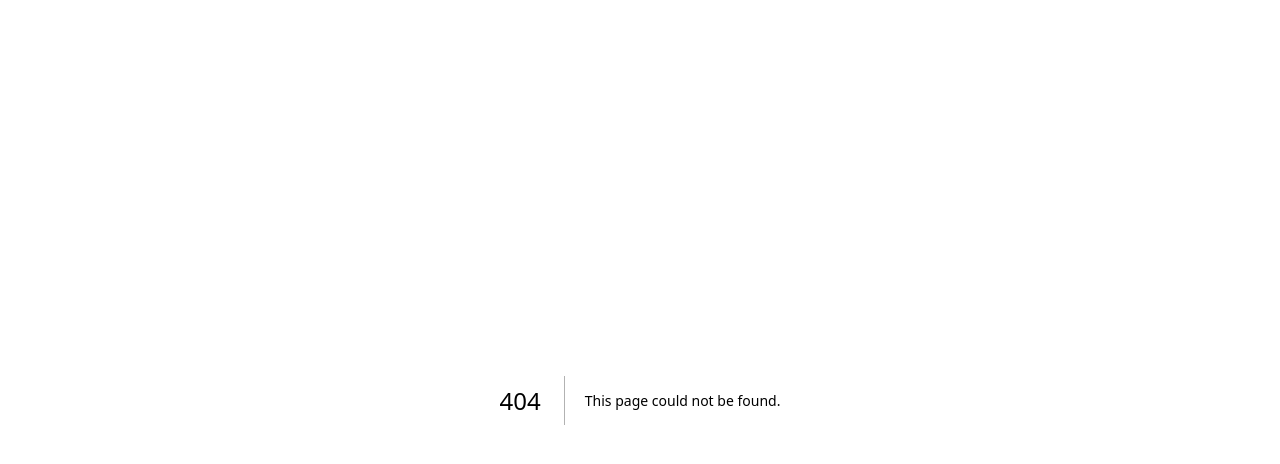
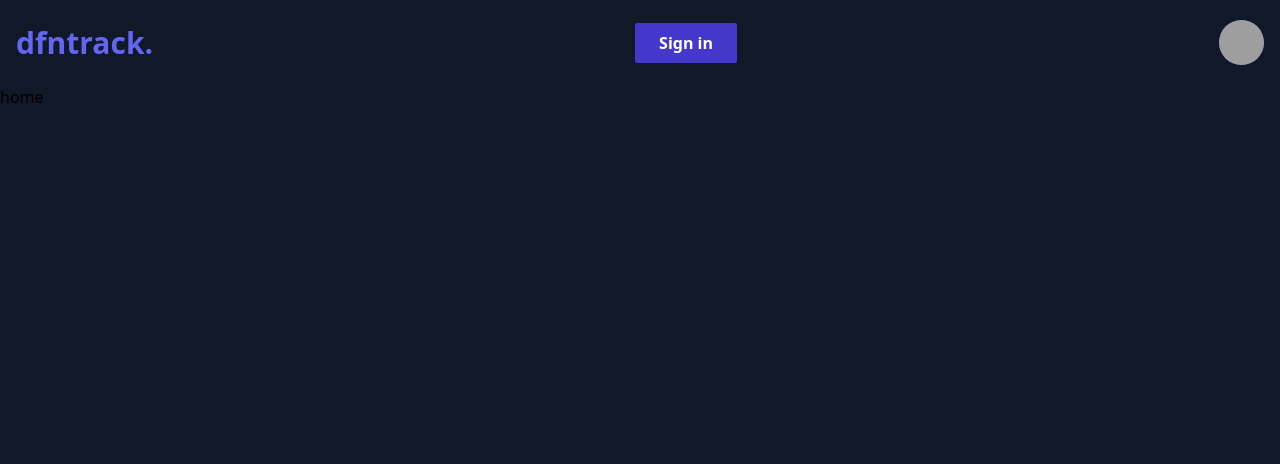
Before and after one commit to kdiffin/diffintrack, a Next.js app in the folder client/: page /home in a window 1280 px wide. Before the commit this address had no page. Shown: the top 464 px of the page. Built offline with nearby package versions, Linux system fonts and the light colour scheme; grey boxes are pictures that could not be loaded.

Commit message:
added layout and homepage

```diff
--- a/client/package.json
+++ b/client/package.json
@@ -11,6 +11,7 @@
   "dependencies": {
     "@clerk/nextjs": "^4.21.8",
     "@clerk/themes": "^1.7.5",
+    "@radix-ui/react-avatar": "^1.0.3",
     "@t3-oss/env-nextjs": "^0.3.1",
     "next": "^13.4.2",
     "react": "18.2.0",
--- a/client/src/components/Homepage.tsx
+++ b/client/src/components/LandingPage.tsx
@@ -2,8 +2,9 @@ import Button, { LinkButton } from "./ui/Button";
 import { FaGithub } from "react-icons/fa";
 import Link from "next/link";
 import { useClerk, useSignIn } from "@clerk/clerk-react";
+import { Avatar } from "@radix-ui/react-avatar";
 
-function Homepage() {
+function LandingPage() {
   return (
     <>
       <header className="bg-transparent py-5">
@@ -50,4 +51,4 @@ function Homepage() {
   );
 }
 
-export default Homepage;
+export default LandingPage;
--- /dev/null
+++ b/client/src/components/Layout.tsx
@@ -0,0 +1,29 @@
+import React, { ComponentType, ReactNode } from "react";
+
+import Navbar from "./Navbar";
+
+function Layout({ children }: { children: React.ReactNode }) {
+  return (
+    <div className="min-h-screen bg-gray-900 ">
+      <Navbar />
+      <main>{children}</main>
+    </div>
+  );
+}
+
+// HOC for layout
+interface WithLayoutProps {
+  children: ReactNode;
+}
+
+const withLayout = <P extends object>(WrappedComponent: ComponentType<P>) => {
+  const WithLayout: React.FC<P & WithLayoutProps> = (props) => (
+    <Layout>
+      <WrappedComponent {...props} />
+    </Layout>
+  );
+
+  return WithLayout;
+};
+
+export default withLayout;
--- a/client/src/components/Navbar.tsx
+++ b/client/src/components/Navbar.tsx
@@ -2,13 +2,15 @@ import React from "react";
 import Button, { LinkButton } from "./ui/Button";
 import Link from "next/link";
 import { useClerk } from "@clerk/clerk-react";
+import Avatar from "../components/ui/Avatar";
 
 function Navbar() {
   return (
     <header className="bg-transparent py-5">
       <nav className="container mx-auto flex items-center justify-between px-4">
-        <h1 className="text-3xl font-bold">dfntrack.</h1>
+        <h1 className="text-3xl font-bold text-indigo-500">dfntrack.</h1>
         <LinkButton href="/home">Sign in</LinkButton>
+        <Avatar />
       </nav>
     </header>
   );
--- /dev/null
+++ b/client/src/pages/home.tsx
@@ -0,0 +1,8 @@
+import React from "react";
+import withLayout from "~/components/Layout";
+
+function home() {
+  return <div>home</div>;
+}
+
+export default withLayout(home);
--- a/client/src/pages/index.tsx
+++ b/client/src/pages/index.tsx
@@ -1,6 +1,6 @@
 import Head from "next/head";
 import Link from "next/link";
-import Homepage from "~/components/Homepage";
+import LandingPage from "~/components/LandingPage";
 import Navbar from "~/components/Navbar";
 import { useRouter } from "next/router";
 import { useAuth, useUser } from "@clerk/clerk-react";
@@ -8,21 +8,21 @@ import { useAuth, useUser } from "@clerk/clerk-react";
 import { getAuth, buildClerkProps } from "@clerk/nextjs/server";
 import { GetServerSideProps } from "next";
 
-export const getServerSideProps: GetServerSideProps = async (ctx) => {
-  const { userId } = getAuth(ctx.req);
+// export const getServerSideProps: GetServerSideProps = async (ctx) => {
+//   const { userId } = getAuth(ctx.req);
 
-  if (userId) {
-    return {
-      redirect: {
-        destination: "/home",
-        permanent: false,
-      },
-    };
-  }
-  return { props: { ...buildClerkProps(ctx.req) } };
-};
+//   if (userId) {
+//     return {
+//       redirect: {
+//         destination: "/home",
+//         permanent: false,
+//       },
+//     };
+//   }
+//   return { props: { ...buildClerkProps(ctx.req) } };
+// };
 
-export default function Home() {
+export default function Index() {
   return (
     <>
       <Head>
@@ -32,7 +32,7 @@ export default function Home() {
       </Head>
 
       <div className="background-homepage flex min-h-screen flex-col  bg-gray-900 px-8 pb-4 text-white">
-        <Homepage />
+        <LandingPage />
       </div>
     </>
   );
```
Also changed, not shown: 1 other file (tests, documents, lock files or other folders).
